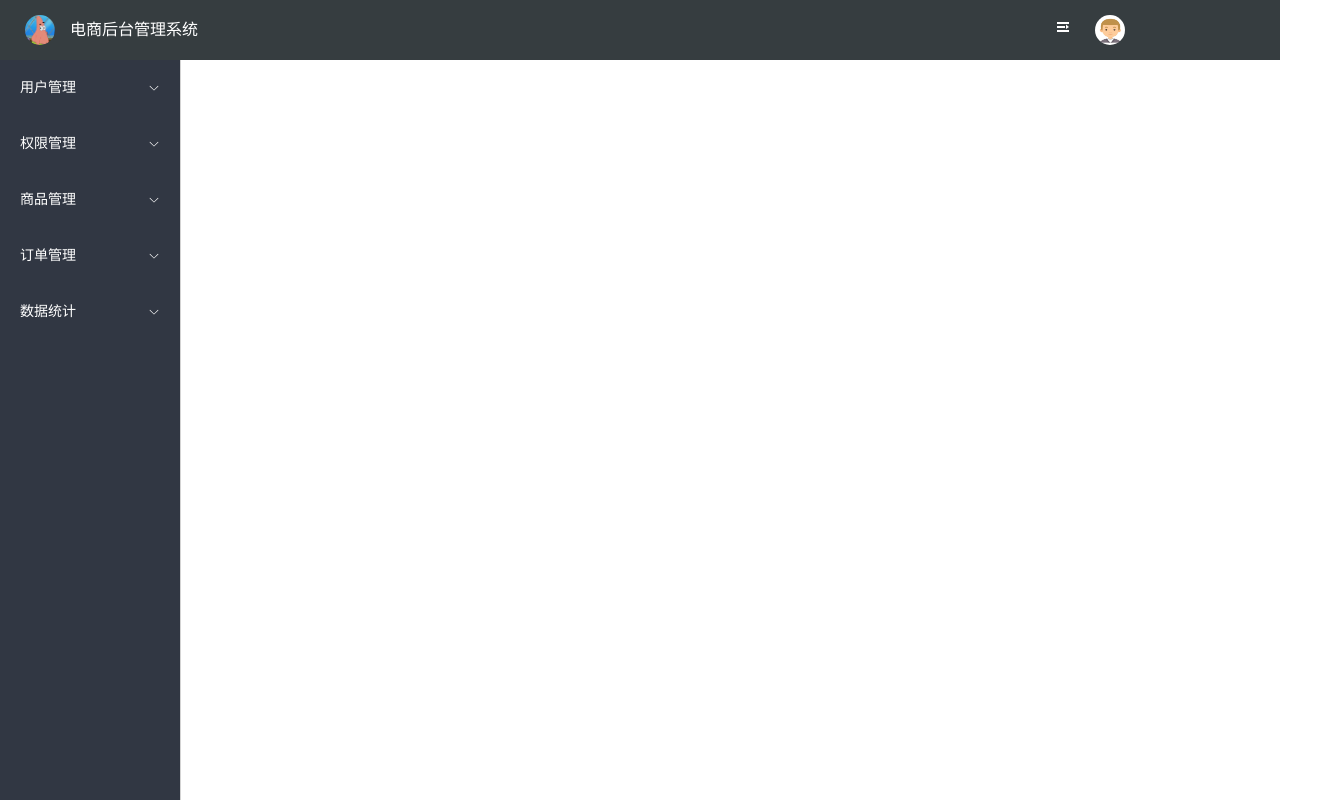
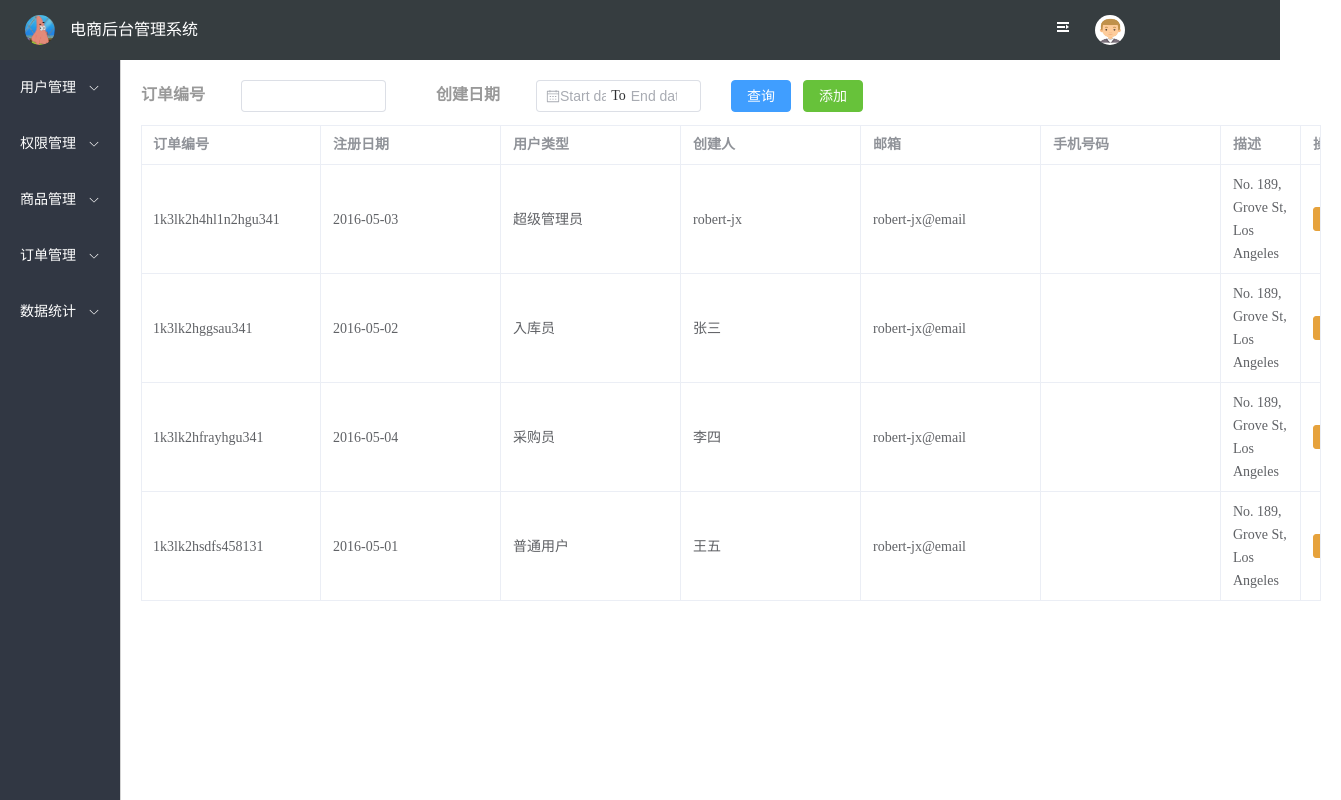
Before and after one commit to robert-jx/online-retailers, a Vue app: page /order-manage/list in a window 1280 px wide. Shown: the whole page, 1341 px wide, since content can reach past the window. Built offline with nearby package versions, Linux system fonts and the light colour scheme.

Commit message:
add order-list

```diff
--- a/src/views/order-manage/order-list/index.vue
+++ b/src/views/order-manage/order-list/index.vue
@@ -1,11 +1,239 @@
 <template>
-    <div>
+    <section class="order-list">
+        <section class="search-bar">
+            <section class="item">
+                <section class="title">订单编号</section>
+                <section class="item-content">
+                    <el-input v-model="username"></el-input>
+                </section>
+            </section>
+            <section class="item">
+                <section class="title">创建日期</section>
+                <section class="item-content">
 
-    </div>
+                    <el-date-picker style="width: 100%;" v-model="createDate" type="daterange" range-separator="To"
+                        start-placeholder="Start date" end-placeholder="End date" size="default" />
+                </section>
+            </section>
+            <section class="item">
+                <el-button type="primary">查询</el-button>
+                <el-button type="success" @click="openAdd">添加</el-button>
+            </section>
+        </section>
+        <section class="content">
+            <el-table :data="tableData" border style="width: 100%">
+                <el-table-column prop="code" label="订单编号" width="180" />
+                <el-table-column prop="createTime" label="注册日期" width="180" />
+                <el-table-column prop="userType" label="用户类型" width="180" />
+                <el-table-column prop="username" label="创建人" width="180" />
+                <el-table-column prop="email" label="邮箱" width="180" />
+                <el-table-column prop="phone" label="手机号码" width="180" />
+                <el-table-column prop="remark" label="描述" />
+                <el-table-column prop="action" label="操作" width="180">
+                    <template #default="scope">
+                        <el-button size="small" type="warning" @click="toEdit(scope.row)">修改</el-button>
+
+                        <el-popconfirm width="220" confirm-button-text="确定" cancel-button-text="取消" :icon="InfoFilled"
+                            icon-color="#626AEF" title="确认删除" @confirm="toDelete(scope.row)" @cancel="cancelEvent">
+                            <template #reference>
+                                <el-button size="small" type="danger">删除</el-button></template>
+                        </el-popconfirm>
+                    </template>
+                </el-table-column>
+            </el-table>
+        </section>
+    </section>
+
+    <el-dialog v-model="dialogVisible" :title="title" width="30%">
+        <el-form ref="ruleFormRef" :model="ruleForm" :rules="rules" label-width="120px" class="demo-ruleForm"
+            :size="formSize" status-icon>
+            <el-form-item label="用户名称" prop="name">
+                <el-input v-model="ruleForm.username" />
+            </el-form-item>
+            <el-form-item label="手机号码" prop="name">
+                <el-input v-model="ruleForm.phone" />
+            </el-form-item>
+
+            <el-form-item label="邮箱" prop="name">
+                <el-input v-model="ruleForm.email" />
+            </el-form-item>
+
+            <el-form-item label="描述" prop="name">
+                <el-input v-model="ruleForm.remark" />
+            </el-form-item>
+
+        </el-form>
+        <template #footer>
+            <span class="dialog-footer">
+                <el-button @click="cancelAdd(ruleFormRef)">取消</el-button>
+                <el-button type="primary" @click="submitAdd(ruleFormRef)">
+                    确定
+                </el-button>
+            </span>
+        </template>
+    </el-dialog>
 </template>
 
 <script setup lang="ts">
 
+import { reactive, ref } from 'vue'
+import { InfoFilled } from '@element-plus/icons-vue'
+import type { FormInstance, FormRules } from 'element-plus'
+let username = ref('')
+let createDate = ref([])
+const tableData = [
+    {
+        id: '1',
+        code: '1k3lk2h4hl1n2hgu341',
+        createTime: '2016-05-03',
+        username: 'robert-jx',
+        userType: '超级管理员',
+        remark: 'No. 189, Grove St, Los Angeles',
+        createdBy: 'robert-jx',
+        email: 'robert-jx@email'
+    },
+    {
+        id: '2',
+        code: '1k3lk2hggsau341',
+        createTime: '2016-05-02',
+        username: '张三',
+        userType: '入库员',
+        remark: 'No. 189, Grove St, Los Angeles',
+        createdBy: 'robert-jx',
+        email: 'robert-jx@email'
+    },
+    {
+        id: '3',
+        code: '1k3lk2hfrayhgu341',
+        createTime: '2016-05-04',
+        username: '李四',
+        userType: '采购员',
+        remark: 'No. 189, Grove St, Los Angeles',
+        createdBy: 'robert-jx',
+        email: 'robert-jx@email'
+    },
+    {
+        id: '4',
+        code: '1k3lk2hsdfs458131',
+        createTime: '2016-05-01',
+        username: '王五',
+        userType: '普通用户',
+        remark: 'No. 189, Grove St, Los Angeles',
+        createdBy: 'robert-jx',
+        email: 'robert-jx@email'
+    },
+]
+
+// table操作
+const toEdit = (row: any) => {
+    console.log(row.username);
+    ruleForm.username = row.username;
+    ruleForm.remark = row.remark;
+    ruleForm.phone = row.phone;
+    ruleForm.email = row.email;
+    formId = row.id;
+    title.value = '修改用户'
+    dialogVisible.value = true;
+}
+const toDelete = (row: any) => {
+    console.log(row);
+    let list: any = [];
+    tableData.forEach(element => {
+        if (row.id != element.id) list.push(element)
+    });
+    tableData.values = list.values
+    console.log(tableData);
+
+
+}
+const cancelEvent = () => {
+    console.log('cancel!')
+}
+
+// 表单
+let title = ref('添加用户')
+let formId = ref('')
+const formSize = ref('default')
+const ruleFormRef = ref<FormInstance>()
+const ruleForm = reactive({
+    username: '',
+    remark: '',
+    phone: '',
+    email: ''
+})
+
+const rules = reactive<FormRules>({
+    username: [
+        { required: true, message: 'Please input Activity username', trigger: 'blur' },
+        { min: 3, max: 5, message: 'Length should be 3 to 5', trigger: 'blur' },
+    ]
+})
+
+
+// 添加
+
+const dialogVisible = ref(false)
+const openAdd = () => {
+    dialogVisible.value = true
+}
+const cancelAdd = (formEl: FormInstance | undefined) => {
+    if (!formEl) return
+    formEl.resetFields()
+    dialogVisible.value = false
+}
+
+const submitAdd = async (formEl: FormInstance | undefined) => {
+    if (!formEl) return
+    await formEl.validate((valid, fields) => {
+        if (valid) {
+            console.log('submit!')
+            console.log(ruleForm);
+
+        } else {
+            console.log('error submit!', fields)
+        }
+    })
+}
+
 </script>
 
-<style scoped></style>
+<style lang="scss" scoped>
+.order-list {
+    width: 100%;
+    height: 100%;
+    padding: 20px;
+    box-sizing: border-box;
+
+    .search-bar {
+        width: 100%;
+        height: 30px;
+        display: flex;
+
+        .item {
+            width: 25%;
+            height: 100%;
+            display: flex;
+            line-height: 30px;
+
+            .title {
+                height: 100%;
+                width: 100px;
+                font-size: 16px;
+                font-weight: bold;
+                color: #999;
+            }
+
+            .item-content {
+                width: calc(100% - 150px);
+                height: 100%;
+            }
+        }
+    }
+
+    .content {
+        width: 100%;
+        height: calc(100% - 90px);
+        margin: 15px 0;
+    }
+}
+</style>
```
